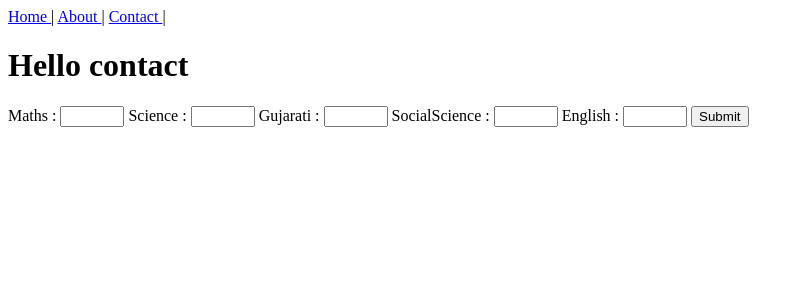
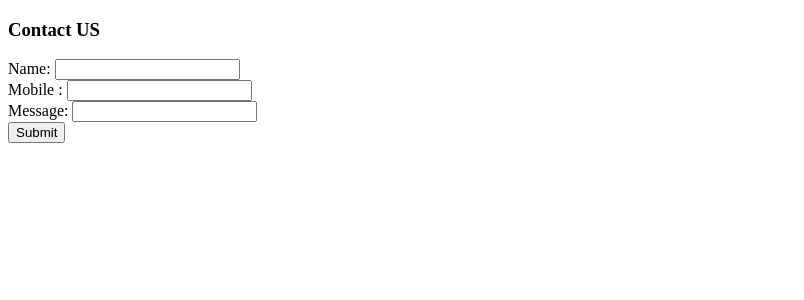
Before and after one commit to hetvikrishn-lab/mydjangoapp-with-login-and-session, a Django app: page /cake in a window 1280 px wide. Shown: the top 300 px of the page, without its empty margins (0-804 px from the left). Run offline with Django 5.2, Linux system fonts and the light colour scheme.

Commit message:
Add files via upload

```diff
--- a/myuserapp/urls.py
+++ b/myuserapp/urls.py
@@ -20,4 +20,5 @@ urlpatterns = [
     path('dashboard',views.dashboard),
     path('logout',views.logout),
     path('maildemo',views.mailsenddemo),
+
 ]
--- a/myuserapp/views.py
+++ b/myuserapp/views.py
@@ -44,22 +44,17 @@ def getSessionData2(request):
     return HttpResponse(msg)
 
 def contactprocess(request):
-    a = int(request.POST['txt1'])
-    b = int(request.POST['txt2'])
-    c = int(request.POST['txt3'])
-    d = int(request.POST['txt4'])
-    e = int(request.POST['txt5'])
-    f = a + b + c + d + e
-    g = f/5
-    msg = "a Value is ",a, "B Value is ",b, "C Value is ",c, "D Value is ",d, "E Value is ",e, "Sum is ",f, "Avg is ",g,
-    h=""
-    if f == 500:
-        h = "Grade A"
-    elif f>250:
-        h = "Grade B"
-    else:
-        h = "Grade C"
-    return render(request,'ans.html',{'mya':a,'myb':b,'myc':c,'myd':d,'mye':e,'myf':f,'myg':g,'myh':h})
+    txt1 = request.POST['txt1']
+    txt2 = request.POST['txt2']
+    txt3 = request.POST['txt3']
+    mymsg = "Hello has Contact you", txt1," Mobile No is ",txt2," Message is ",txt3
+    subject = 'Contact us From Website'
+    email_from = settings.EMAIL_HOST_USER
+    message = mymsg
+    recipient_list = ['hetvikrishn@gmail.com',]
+    send_mail(subject, message, email_from, recipient_list)
+    return HttpResponse("Thank you for Contacting us.")
+
 
 def loginpage(request):
     subject = 'Welcome to Origin'
--- a/templates/contact.html
+++ b/templates/contact.html
@@ -6,16 +6,12 @@
     <title>Document</title>
 </head>
 <body>
-    {% include 'menu.html' %}
-    <h1> Hello contact </h1>
+   <h3>Contact US</h3>
     <form method="post" action="/contactprocess">
         {% csrf_token %}
-        Maths : <input type="number" min="1" max="100" name="txt1" required autocomplete="off"/>
-        Science : <input type="number" min="1" max="100" name="txt2" required autocomplete="off"/>
-        Gujarati : <input type="number" min="1" max="100" name="txt3" required autocomplete="off"/>
-        SocialScience : <input type="number" min="1" max="100" name="txt4" required autocomplete="off"/>
-        English : <input type="number" min="1" max="100" name="txt5" required autocomplete="off"/>
+        Name: <input type="text" name="txt1"/> <br/>
+        Mobile : <input type="text" name="txt2"/><br/>
+        Message: <input type="text" name="txt3"/><br/>
         <input type="submit"/>
-    </form>
 </body>
 </html>
```
